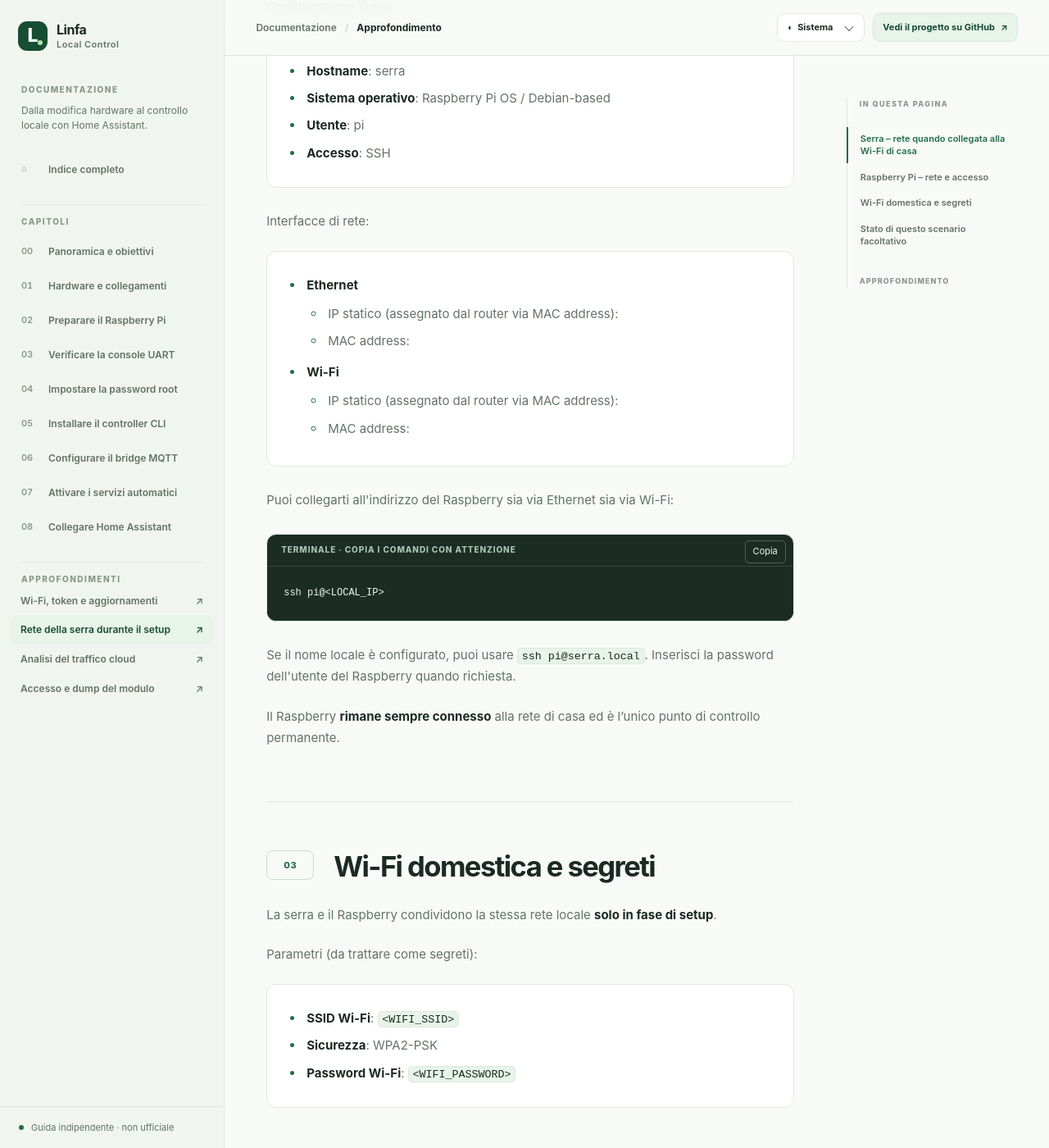
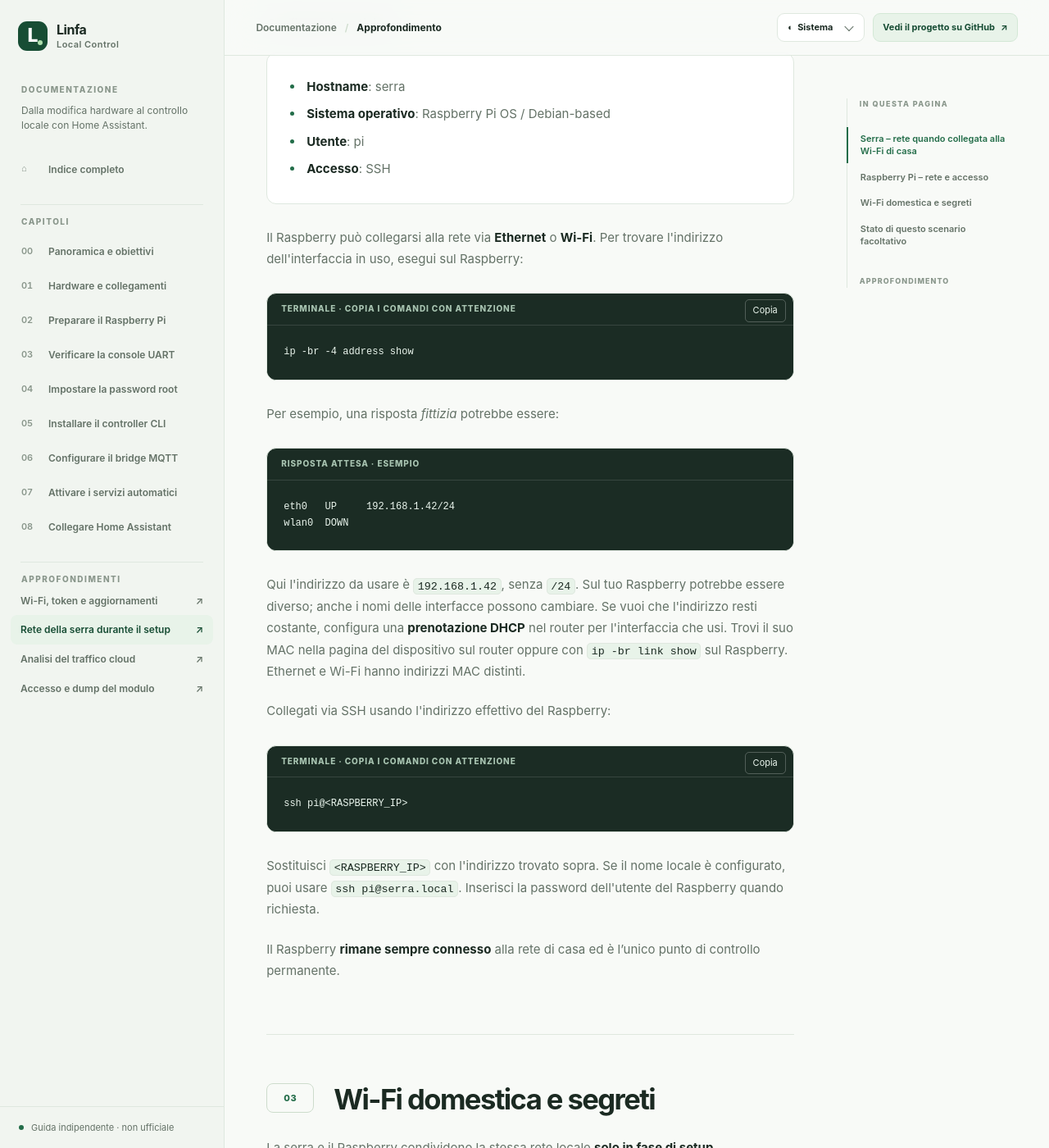
Before and after one commit to Interstellar0verdrive/Linfa-local-control, an MkDocs documentation site: the page built from docs/approfondimenti/rete-serra.md, in a window 1280 px wide and 1400 px high, scrolled down 2014 px. Shown: the whole window at 82% size. Built offline with MkDocs 1.6.1, drawn with Linux system fonts in a browser that asks for light colours; some of the changed text lies outside the part shown.

Commit message:
Clarify network addresses in optional setup notes

````diff
--- a/docs/approfondimenti/rete-serra.md
+++ b/docs/approfondimenti/rete-serra.md
@@ -18,18 +18,17 @@ Dopo la configurazione iniziale (via API locali), la serra può collegarsi alla
 
 Caratteristiche:
 
-- **IP assegnato dal router** (assegnato dal router via MAC address): `<LOCAL_IP>`
-- MAC address: `<DEVICE_MAC>` (wifi)
+- **IP della serra**: cercalo nell'elenco dei dispositivi connessi al router, se hai configurato la sua Wi-Fi
 - **Utente SSH**: root
 - **Password root**: `<DEVICE_PASSWORD>` *(modificata manualmente)*
 
 Accesso SSH (quando la rete NON è ancora disabilitata):
 
 ```bash
-ssh root@<LOCAL_IP>
+ssh root@<SERRA_IP>
 ```
 
-Inserisci la password root della serra quando richiesta.
+Sostituisci `<SERRA_IP>` con l'indirizzo trovato nel router e inserisci la password root della serra quando richiesta.
 
 > [!WARNING] Attenzione
 > L'accesso SSH alla serra via Wi-Fi serve solo per configurazione e verifica. Nel funzionamento normale il Raspberry spegne la rete della serra: prima di attivare il timer del passo 07, assicurati che la UART funzioni.
@@ -47,22 +46,28 @@ Configurazione tipica:
 - **Utente**: pi
 - **Accesso**: SSH
 
-Interfacce di rete:
-
-- **Ethernet**
-    - IP statico (assegnato dal router via MAC address): <LOCAL_IP>
-    - MAC address: <DEVICE_MAC>
-- **Wi-Fi**
-    - IP statico (assegnato dal router via MAC address): <LOCAL_IP>
-    - MAC address: <DEVICE_MAC>
-
-Puoi collegarti all'indirizzo del Raspberry sia via Ethernet sia via Wi-Fi:
+Il Raspberry può collegarsi alla rete via **Ethernet** o **Wi-Fi**. Per trovare l'indirizzo dell'interfaccia in uso, esegui sul Raspberry:
 
 ```bash
-ssh pi@<LOCAL_IP>
+ip -br -4 address show
 ```
 
-Se il nome locale è configurato, puoi usare `ssh pi@serra.local`. Inserisci la password dell'utente del Raspberry quando richiesta.
+Per esempio, una risposta *fittizia* potrebbe essere:
+
+```text {.expected-output}
+eth0   UP     192.168.1.42/24
+wlan0  DOWN
+```
+
+Qui l'indirizzo da usare è `192.168.1.42`, senza `/24`. Sul tuo Raspberry potrebbe essere diverso; anche i nomi delle interfacce possono cambiare. Se vuoi che l'indirizzo resti costante, configura una **prenotazione DHCP** nel router per l'interfaccia che usi. Trovi il suo MAC nella pagina del dispositivo sul router oppure con `ip -br link show` sul Raspberry. Ethernet e Wi-Fi hanno indirizzi MAC distinti.
+
+Collegati via SSH usando l'indirizzo effettivo del Raspberry:
+
+```bash
+ssh pi@<RASPBERRY_IP>
+```
+
+Sostituisci `<RASPBERRY_IP>` con l'indirizzo trovato sopra. Se il nome locale è configurato, puoi usare `ssh pi@serra.local`. Inserisci la password dell'utente del Raspberry quando richiesta.
 
 Il Raspberry **rimane sempre connesso** alla rete di casa ed è l’unico punto di controllo permanente.
 
````
